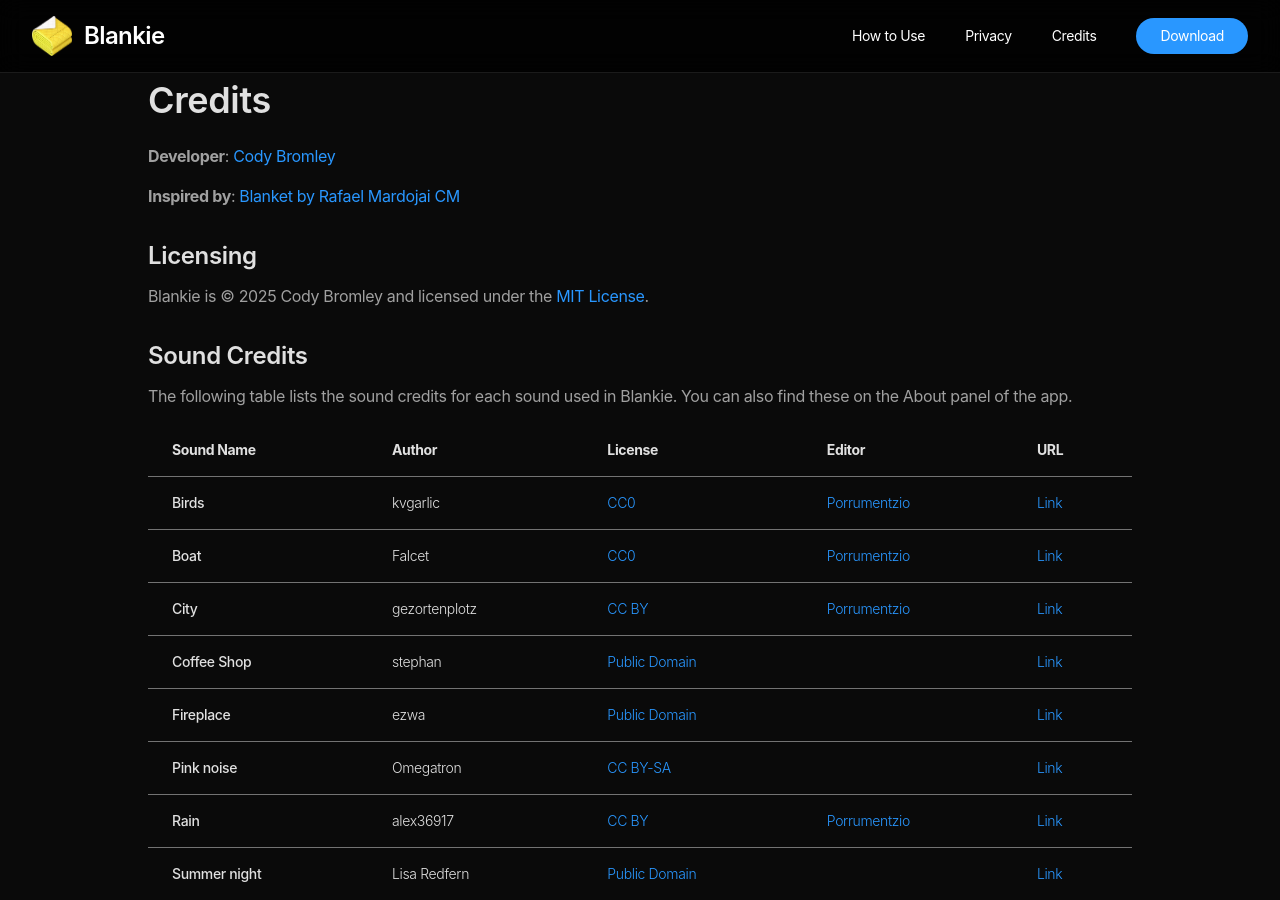
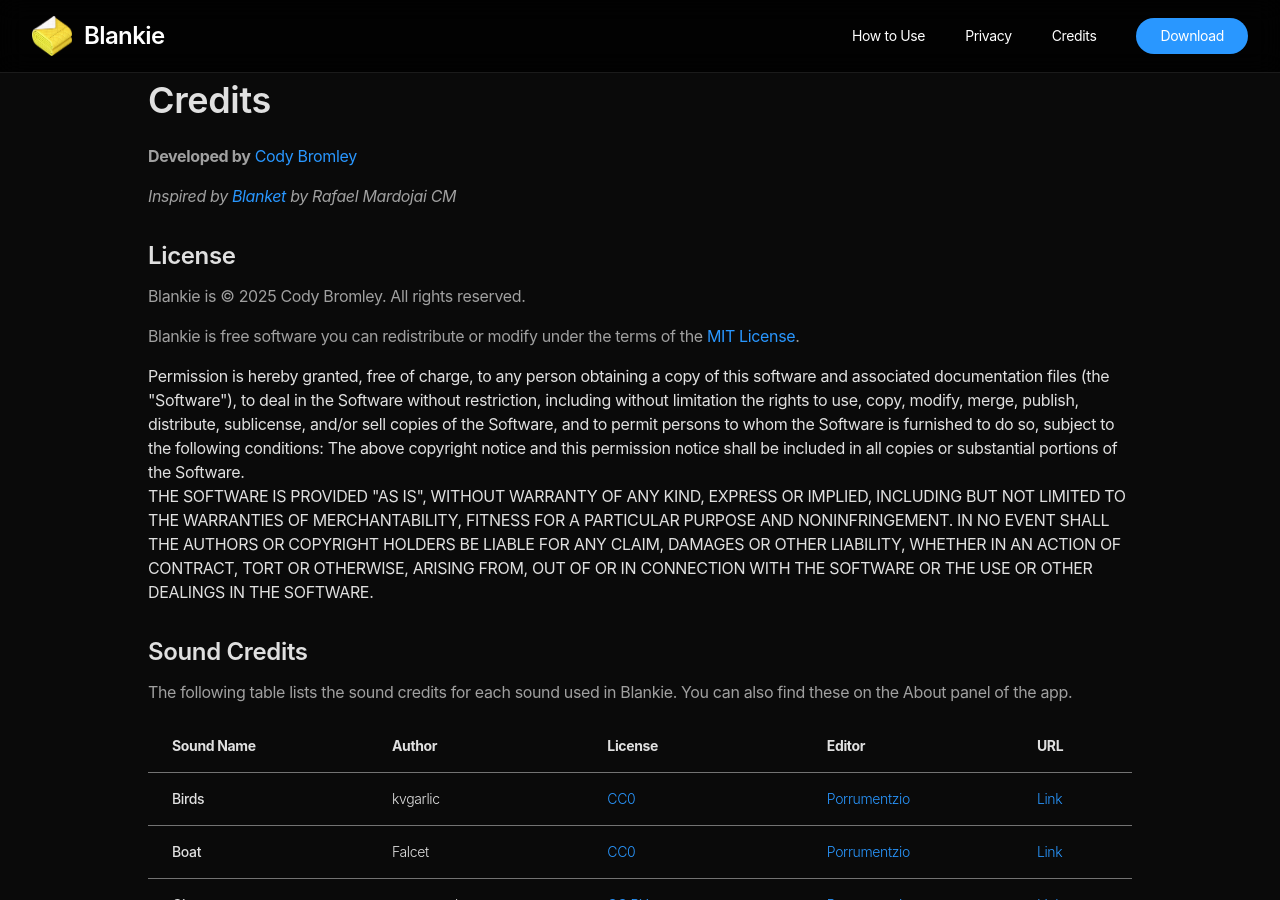
Before and after one commit to codybrom/blankie, a Jekyll site: the page built from docs/credits.html, in a window 1280 px wide and 900 px high. Built offline with Jekyll 4.4.1, drawn with Linux system fonts in a browser that asks for light colours; nearby versions of some CDN libraries; some of the changed text lies outside the part shown.

Commit message:
license: add more detail to licensing information in about view credits

```diff
--- a/docs/credits.html
+++ b/docs/credits.html
@@ -8,7 +8,7 @@
   <section class="text-skin-base bg-skin-fill">
     <h1 class="text-4xl font-semibold mb-6">Credits</h1>
     <p class="text-skin-muted mb-4">
-      <strong>Developer</strong>:
+      <strong>Developed by</strong>
       <a
         href="https://github.com/codybrom"
         class="text-primary-blue hover:text-deep-blue transition-colors"
@@ -17,22 +17,53 @@
     </p>
 
     <p class="text-skin-muted mb-4">
-      <strong>Inspired by</strong>:
-      <a
-        href="https://github.com/rafaelmardojai/blanket"
-        class="text-primary-blue hover:text-deep-blue transition-colors"
-        >Blanket by Rafael Mardojai CM</a
+      <i
+        >Inspired by
+        <a
+          href="https://github.com/rafaelmardojai/blanket"
+          class="text-primary-blue hover:text-deep-blue transition-colors"
+          >Blanket</a
+        >
+        by <a href="https://github.com/rafaelmardojai">Rafael Mardojai CM</a></i
       >
     </p>
-    <h2 class="text-2xl font-semibold mt-8 mb-3">Licensing</h2>
+    <h2 class="text-2xl font-semibold mt-8 mb-3">License</h2>
+
     <p class="text-skin-muted mb-4">
-      Blankie is © 2025 Cody Bromley and licensed under the
+      Blankie is © 2025 Cody Bromley. All rights reserved.
+    </p>
+
+    <p class="text-skin-muted mb-4">
+      Blankie is free software you can redistribute or modify under the terms of
+      the
       <a
         href="https://choosealicense.com/licenses/mit/"
         class="text-primary-blue hover:text-deep-blue transition-colors"
         >MIT License</a
       >.
     </p>
+
+    <p>
+      Permission is hereby granted, free of charge, to any person obtaining a
+      copy of this software and associated documentation files (the "Software"),
+      to deal in the Software without restriction, including without limitation
+      the rights to use, copy, modify, merge, publish, distribute, sublicense,
+      and/or sell copies of the Software, and to permit persons to whom the
+      Software is furnished to do so, subject to the following conditions: The
+      above copyright notice and this permission notice shall be included in all
+      copies or substantial portions of the Software.
+    </p>
+
+    <p>
+      THE SOFTWARE IS PROVIDED "AS IS", WITHOUT WARRANTY OF ANY KIND, EXPRESS OR
+      IMPLIED, INCLUDING BUT NOT LIMITED TO THE WARRANTIES OF MERCHANTABILITY,
+      FITNESS FOR A PARTICULAR PURPOSE AND NONINFRINGEMENT. IN NO EVENT SHALL
+      THE AUTHORS OR COPYRIGHT HOLDERS BE LIABLE FOR ANY CLAIM, DAMAGES OR OTHER
+      LIABILITY, WHETHER IN AN ACTION OF CONTRACT, TORT OR OTHERWISE, ARISING
+      FROM, OUT OF OR IN CONNECTION WITH THE SOFTWARE OR THE USE OR OTHER
+      DEALINGS IN THE SOFTWARE.
+    </p>
+
     <h2 class="text-2xl font-semibold mt-8 mb-3">Sound Credits</h2>
     <p class="text-skin-muted mb-4">
       The following table lists the sound credits for each sound used in
@@ -365,5 +396,14 @@
         </tbody>
       </table>
     </div>
+    <h2 class="text-2xl font-semibold mt-8 mb-3">Other Credits</h2>
+    <p class="text-skin-muted mb-4">
+      <a
+        href="https://www.pexels.com/video/bird-s-eye-view-of-ocean-waves-1918465/"
+        >Waves</a
+      >
+      video on homepage:
+      <a href="https://www.pexels.com/@digitech/">Ruvim Miksanskiy</a>
+    </p>
   </section>
 </main>
```
Also changed, not shown: 1 other file.
